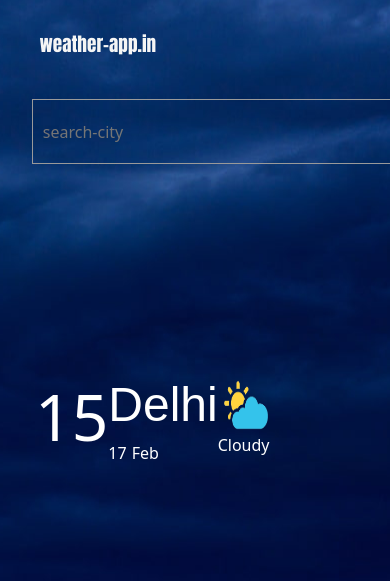
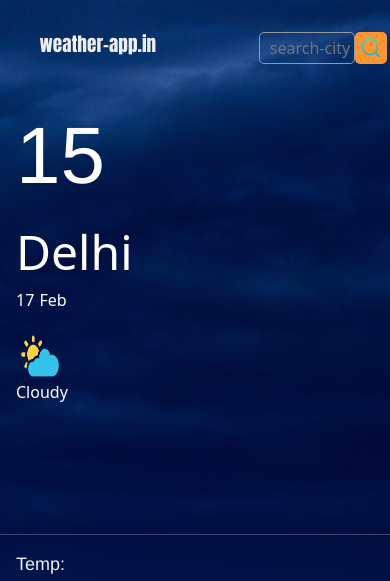
Before and after one commit to Prashu-01/WeatherApp, a plain HTML site: page index.html in a window 390 px wide. Shown: the top 581 px of the page. Drawn offline with nearby package versions, Linux system fonts and the light colour scheme.

Commit message:
Version Update Added responsiveness for smartphone

```diff
--- a/custom.css
+++ b/custom.css
@@ -6,7 +6,7 @@ body{
 #container{
     width: 100%;
     background: url("img/storm.jpg") no-repeat fixed center;
-    transition: all 2s;
+    transition: all 1s ease-in-out;
     overflow: hidden;
     /* border: 1px solid; */
 }
@@ -38,10 +38,47 @@ body{
     /* border: 1px solid violet; */
     width: 60%;
     height: 90vh;
-    /* font-family:'Franklin Gothic Medium', 'Arial Narrow', Arial, sans-serif; */
-    /* box-shadow: inset 0 0 2000px rgba(255, 255, 255, .5); */
 }
 
+
+
+
+.search{
+    display: flex;
+}
+#search-city{
+    border:1px solid rgb(153, 153, 153);
+    /* transform:translateY(1mm); */
+    color: rgb(234, 234, 234);
+    width: 25rem;
+    height: 4.1rem;
+    background: transparent;
+    margin-left: 10px;
+}
+
+#temp-details{
+    /* border: 1px solid white; */
+    margin: 1rem 1rem;
+    font-size: large;
+    font-family:'Franklin Gothic Medium', 'Arial Narrow', Arial, sans-serif;
+}
+
+@media only screen and (min-width: 1100px) { /* web view */
+    .detail{
+        /* border: 1px solid pink; */
+        width: 60%;
+        height: 10rem;
+        display: flex;
+        margin: 50% 15%;
+        color: white;
+    }
+    .search{
+        margin: 10px 2px;
+    }
+    .search-icon{
+        height: 4rem;
+        width: 4rem;
+    }
     #temp{
         /* border: 1px solid blueviolet; */
         margin: auto;
@@ -55,13 +92,13 @@ body{
         /* border: 1px solid red; */
         margin: auto;
         height: 5rem;
-    /* transform: translateX(-5rem); */
     }
     .whether-icon{
         /* aspect-ratio: 1; */
         height: 3.5rem;
         width: 3.5rem;
     }
+
     .c-name{
         font-family: sans-serif;
         font-size: 3rem;
@@ -70,7 +107,6 @@ body{
         display: flex;
         font-size: 1rem;
     }
-
     #side-d{
         /* border: 1px solid orangered; */
         width: 35%;
@@ -78,42 +114,8 @@ body{
         color: rgb(240, 240, 240);
         backdrop-filter: blur(2rem);
     }
-.search{
-    display: flex;
-    margin: 10px 2px;
-}
-#search-city{
-    border:1px solid rgb(153, 153, 153);
-    /* transform:translateY(1mm); */
-    color: white;
-    width: 25rem;
-    height: 4.1rem;
-    background: transparent;
-    margin-left: 10px;
-}
-.search-icon{
-    height: 4rem;
-    width: 4rem;
 }
 
-#temp-details{
-    /* border: 1px solid white; */
-    margin: 1rem 1rem;
-    font-size: large;
-    color: rgb(239, 239, 239);
-    font-family:'Franklin Gothic Medium', 'Arial Narrow', Arial, sans-serif;
-}
-
-@media only screen and (min-width: 1100px) { /* web view */
-    .detail{
-        /* border: 1px solid pink; */
-        width: 60%;
-        height: 10rem;
-        display: flex;
-        margin: 50% 15%;
-        color: white;
-    }
-}
 @media only screen and (min-width: 1099px) and (max-width:700px){ /* tab view */
 
 }
@@ -121,21 +123,71 @@ body{
     #bg{
         display: block;
     }
+    #main-d{
+        /* border: 1px solid violet; */
+        width: 100%;
+        height: 50vh;
+    }
+
     .detail{
-        /* border: 1px solid pink; */
-        height: 30%;
-        width: 60%;
-        display: flex;
-        margin: 55% 15%;
+        margin-left: 1rem;
         color: white;
     }
+    #temp{
+        /* border: 1px solid blueviolet; */
+        margin: auto;
+        font-family: 'Franklin Gothic Medium', 'Arial Narrow', Arial, sans-serif;
+        font-size: 5rem;
+    }
+    #city{
+        /* margin: auto; */
+        /* border: 1px solid blueviolet; */
+    }
+    .whether-status{
+        /* border: 1px solid red; */
+    }
+    .whether-icon{
+        margin-top: 20px;
+        height: 3rem;
+        width: 3rem;
+    }
+    .c-name{
+        font-family: system-ui, -apple-system, BlinkMacSystemFont, 'Segoe UI', Roboto, Oxygen, Ubuntu, Cantarell, 'Open Sans', 'Helvetica Neue', sans-serif;
+        font-size: 3rem;
+    }
+    .date-time{
+        display: flex;
+        font-size: 1rem;
+    }
+
     .weather-app{
-        color: whitesmoke;
+        color: rgb(238, 238, 238);
         font-family: Impact, Haettenschweiler, 'Arial Narrow Bold', sans-serif;
         font-size: larger;
+    }
+
+    .search{
+        margin: 2rem -1rem;
+    }
+    #search-city{
+        color: rgb(165, 165, 165);
+        border-radius: 5px;
+        width: 6rem;
+        height: 2rem;
+        background: transparent;
+    }
+    .search-icon{
+        border-radius: 5px;
+        height: 2rem;
+        width: 2rem;
+    }
+    #side-d{
+        /* border: 1px solid orangered; */
+        color: rgb(240, 240, 240);
+        backdrop-filter: blur(1rem);
     }
 }
 .bottom{
     text-align: center;
-    color: white;
+    color: rgb(225, 225, 225);
 }
```
Also changed, not shown: index.html (+1 -0 lines). Lines whose indentation alone changed are shown as unchanged.
